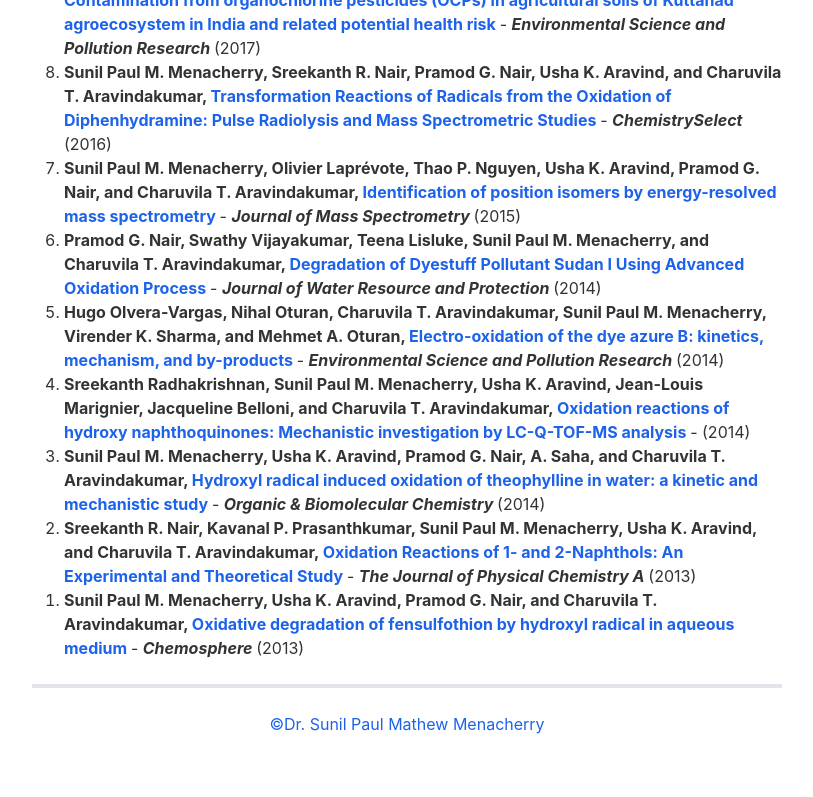
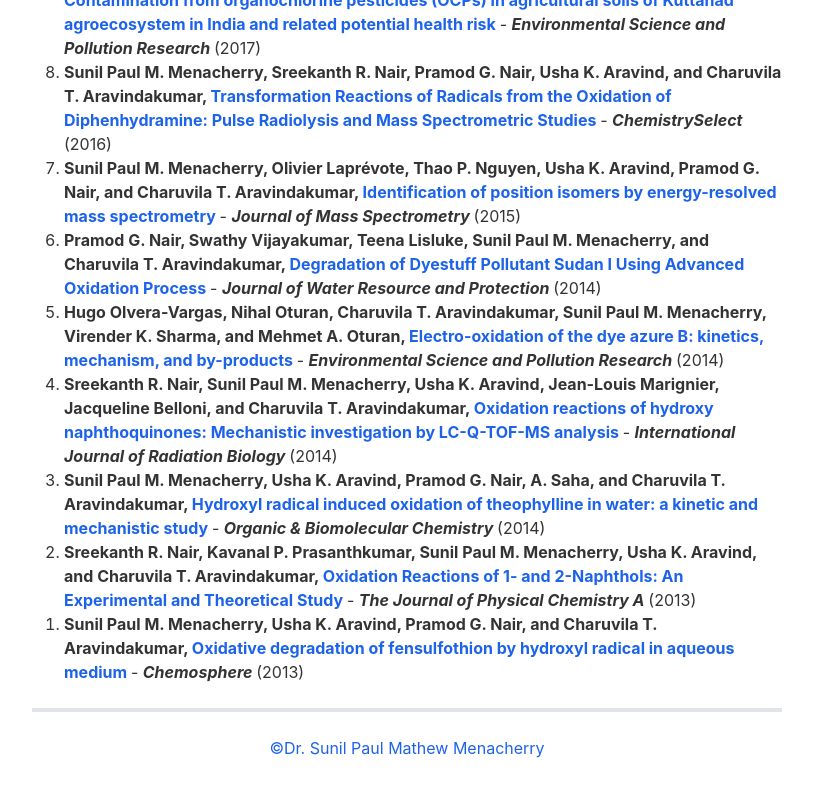
Before and after one commit to sunilsresearch/sunilsresearch.github.io, a Jekyll site: the page built from _pages/publications.html, in a window 1280 px wide and 900 px high, scrolled down 1592 px. Shown: the top 797 px of the window, without its empty margins (233-1046 px from the left). Built offline with Jekyll 4.4.1, drawn with Linux system fonts in a browser that asks for light colours; nearby versions of some CDN libraries.

Commit message:
Publications: Added missing journal name in one entry
Signed-off-by: sunilpaulmathew <sunil.kde@gmail.com>

```diff
--- a/_data/publications.json
+++ b/_data/publications.json
@@ -844,6 +844,7 @@
 		}
 	},
 	{
+		"container-title": "International Journal of Radiation Biology",
 		"DOI": "https://doi.org/10.3109/09553002.2014.899451",
 		"ISSN": "0955-3002",
 		"issue": "6",
@@ -856,7 +857,7 @@
 		"volume": "90",
 		"author": [
 			{
-				"authorName": "Sreekanth Radhakrishnan"
+				"authorName": "Sreekanth R. Nair"
 			},
 			{
 				"authorName": "Sunil Paul M. Menacherry"
```
